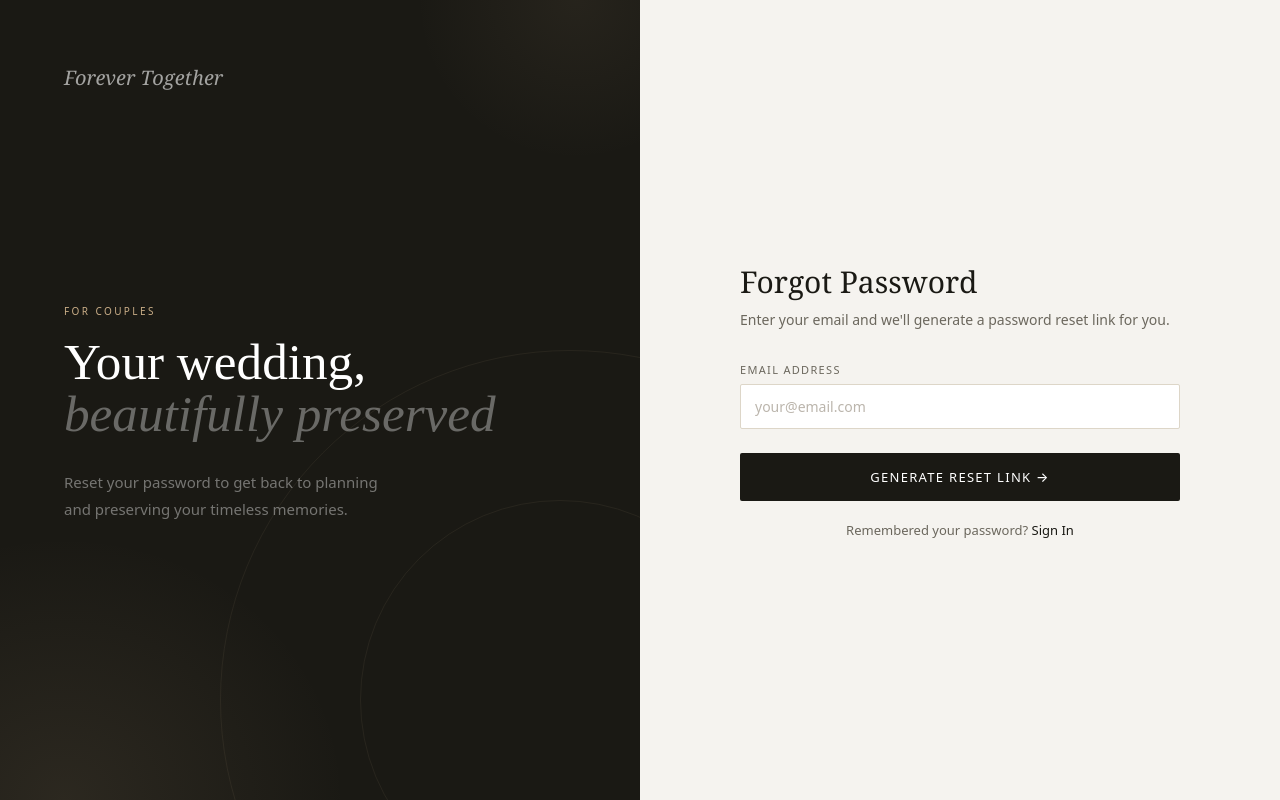
After one commit to mohamedbenhadjer/wedding-project, a PHP site: page /forgot-password.php in a window 1280 px wide. The commit adds this page. Run offline with PHP 8.4, Linux system fonts and the light colour scheme.

Commit message:
Implement password reset functionality with new pages and database schema updates

```diff
--- a/public/couple-signup.php
+++ b/public/couple-signup.php
@@ -175,6 +175,9 @@ body{font-family:var(--sans);background:var(--ink);color:var(--white);min-height
         <input type="hidden" name="mode" value="login">
         <div class="field"><label>Email Address</label><input type="email" name="email" placeholder="your@email.com" required></div>
         <div class="field"><label>Password</label><input type="password" name="password" placeholder="Your password" required></div>
+        <div class="field" style="text-align: right; margin-top: -10px; margin-bottom: 20px;">
+          <a href="forgot-password.php" style="color: var(--gold); font-size: 0.9em; text-decoration: none;">Forgot Password?</a>
+        </div>
         <button type="submit" class="btn-submit">Sign In &rarr;</button>
       </form>
       <p class="switch-link">New here? <a href="?mode=signup">Create your wedding</a></p>
--- /dev/null
+++ b/public/forgot-password.php
@@ -0,0 +1,132 @@
+<?php
+require_once __DIR__ . '/../includes/auth.php';
+require_once __DIR__ . '/../includes/csrf.php';
+
+startSession();
+if (currentCouple()) redirect('couple-dashboard.php');
+
+$err = null;
+$success = null;
+$resetLink = null;
+
+if ($_SERVER['REQUEST_METHOD'] === 'POST') {
+  verifyCsrf();
+  $email = strtolower(trim($_POST['email'] ?? ''));
+
+  if ($email === '') {
+    $err = 'Please enter your email address.';
+  } elseif (!filter_var($email, FILTER_VALIDATE_EMAIL)) {
+    $err = 'That email address looks off.';
+  } else {
+    $pdo = db();
+    $stmt = $pdo->prepare('SELECT email FROM couples WHERE email = ?');
+    $stmt->execute([$email]);
+    if ($stmt->fetch()) {
+      $token = bin2hex(random_bytes(32));
+      $expires = date('Y-m-d H:i:s', time() + 3600); // 1 hour
+
+      $pdo->prepare('UPDATE couples SET reset_token = ?, reset_expires = ? WHERE email = ?')
+          ->execute([$token, $expires, $email]);
+
+      $protocol = (!empty($_SERVER['HTTPS']) && $_SERVER['HTTPS'] !== 'off') ? "https://" : "http://";
+      $host = $_SERVER['HTTP_HOST'];
+      $resetLink = $protocol . $host . dirname($_SERVER['PHP_SELF']) . '/reset-password.php?token=' . $token;
+
+      $success = 'Password reset token generated successfully.';
+    } else {
+      $err = 'No account found with that email address.';
+    }
+  }
+}
+?>
+<!DOCTYPE html>
+<html lang="en">
+<head>
+<meta charset="UTF-8">
+<meta name="viewport" content="width=device-width, initial-scale=1.0">
+<title>Forgot Password - Forever Together</title>
+<style>
+:root{--ink:#1a1914;--muted:#6b675d;--bg:#f5f3ef;--gold:#c9ad87;--err:#bc4c4c;--sans:system-ui,-apple-system,sans-serif;--serif:"PP Editorial New",Georgia,serif;--cormo:"Cormorant Garamond",serif}
+*{box-sizing:border-box;margin:0;padding:0}
+body{background:var(--bg);color:var(--ink);font-family:var(--sans);display:grid;grid-template-columns:1fr 1fr;min-height:100vh}
+.left{background:var(--ink);color:#fff;padding:64px;display:flex;flex-direction:column;justify-content:space-between;position:relative;overflow:hidden}
+.left::before{content:'';position:absolute;inset:0;background:radial-gradient(ellipse 80% 60% at 10% 100%,rgba(201,173,135,0.1) 0%,transparent 55%),radial-gradient(ellipse 50% 40% at 90% 0%,rgba(201,173,135,0.07) 0%,transparent 50%)}
+.lr{position:absolute;border-radius:50%;border:1px solid rgba(201,173,135,0.08);pointer-events:none}
+.lr1{width:400px;height:400px;bottom:-100px;right:-120px}
+.lr2{width:700px;height:700px;bottom:-250px;right:-280px}
+.left-logo{font-family:var(--serif);font-style:italic;font-size:20px;color:rgba(255,255,255,0.6);text-decoration:none;position:relative;z-index:1}
+.left-mid{position:relative;z-index:1;flex:1;display:flex;flex-direction:column;justify-content:center}
+.left-eyebrow{font-size:10px;letter-spacing:0.24em;text-transform:uppercase;color:var(--gold);margin-bottom:18px;font-weight:500}
+.left-title{font-family:var(--cormo);font-size:clamp(44px,4vw,68px);font-weight:300;line-height:1;margin-bottom:10px}
+.left-title em{font-style:italic;color:rgba(255,255,255,0.35)}
+.left-desc{font-size:15px;color:rgba(255,255,255,0.4);font-weight:300;line-height:1.8;max-width:340px;margin-top:20px}
+.left-bottom{position:relative;z-index:1}
+.left-steps{display:flex;flex-direction:column;gap:14px}
+.ls{display:flex;align-items:center;gap:14px}
+.ls-dot{width:28px;height:28px;border-radius:50%;background:rgba(201,173,135,0.1);border:1px solid rgba(201,173,135,0.25);display:flex;align-items:center;justify-content:center;font-family:var(--cormo);font-size:16px;color:var(--gold);flex-shrink:0}
+.ls-text{font-size:13px;color:rgba(255,255,255,0.4);font-weight:300}
+.right{display:flex;align-items:center;justify-content:center;padding:48px 56px;min-height:100vh;background:var(--bg)}
+.form-card{width:100%;max-width:440px}
+.form-title{font-family:var(--serif);font-size:30px;font-weight:400;color:var(--ink);margin-bottom:6px}
+.form-sub{font-size:14px;color:var(--muted);font-weight:300;margin-bottom:30px;line-height:1.65}
+.field{margin-bottom:18px}
+.field label{display:block;font-size:11px;font-weight:500;letter-spacing:0.12em;text-transform:uppercase;color:var(--muted);margin-bottom:7px}
+.field input{width:100%;padding:12px 14px;font-family:var(--sans);font-size:14px;color:var(--ink);background:#fff;border:1px solid #ddd6c8;border-radius:2px;outline:none;transition:border-color 0.2s,box-shadow 0.2s}
+.field input:focus{border-color:var(--gold);box-shadow:0 0 0 3px rgba(201,173,135,0.12)}
+.field input::placeholder{color:#bbb5ac}
+.alert{padding:11px 14px;border-radius:2px;font-size:13px;margin-bottom:16px;background:#fdf0f0;border:1px solid #e8c4c4;color:var(--err)}
+.success-alert{padding:11px 14px;border-radius:2px;font-size:13px;margin-bottom:16px;background:#f0fdf4;border:1px solid #c4e8c6;color:#2e6b30}
+.local-link-box {padding:15px; background: #fff; border: 1px dashed var(--gold); border-radius: 4px; margin-bottom: 20px; font-size: 13px; word-break: break-all;}
+.btn-submit{width:100%;padding:15px;font-family:var(--sans);font-size:13px;font-weight:500;letter-spacing:0.1em;text-transform:uppercase;background:var(--ink);color:#fff;border:none;border-radius:2px;cursor:pointer;transition:background 0.2s;margin-top:6px}
+.btn-submit:hover{background:#2a2820}
+.switch-link{text-align:center;font-size:13px;color:var(--muted);margin-top:20px}
+.switch-link a{color:var(--ink);font-weight:500;text-decoration:none}
+.switch-link a:hover{text-decoration:underline}
+@media(max-width:768px){body{grid-template-columns:1fr}.left{display:none}.right{padding:32px 24px}}
+</style>
+</head>
+<body>
+<div class="left">
+  <div class="lr lr1"></div><div class="lr lr2"></div>
+  <a href="index.php" class="left-logo">Forever Together</a>
+  <div class="left-mid">
+    <p class="left-eyebrow">For Couples</p>
+    <h1 class="left-title">Your wedding,<br><em>beautifully preserved</em></h1>
+    <p class="left-desc">Reset your password to get back to planning and preserving your timeless memories.</p>
+  </div>
+</div>
+
+<div class="right">
+  <div class="form-card">
+    <h2 class="form-title">Forgot Password</h2>
+    <p class="form-sub">Enter your email and we'll generate a password reset link for you.</p>
+
+    <?php if ($err): ?>
+      <div class="alert"><?= htmlspecialchars($err) ?></div>
+    <?php endif; ?>
+
+    <?php if ($success): ?>
+      <div class="success-alert"><?= htmlspecialchars($success) ?></div>
+      <?php if ($resetLink): ?>
+        <div class="local-link-box">
+          <strong>Local Dev Note:</strong> Email sending is bypassed. Click the link to reset your password:<br><br>
+          <a href="<?= htmlspecialchars($resetLink) ?>" style="color:var(--gold); font-weight: 500; text-decoration: underline;"><?= htmlspecialchars($resetLink) ?></a>
+        </div>
+      <?php endif; ?>
+    <?php endif; ?>
+
+    <form method="post">
+      <?= csrfField() ?>
+      <div class="field">
+        <label>Email Address</label>
+        <input type="email" name="email" placeholder="your@email.com" required>
+      </div>
+
+      <button type="submit" class="btn-submit">Generate Reset Link &rarr;</button>
+    </form>
+
+    <p class="switch-link">Remembered your password? <a href="couple-login.php">Sign In</a></p>
+  </div>
+</div>
+</body>
+</html>
--- a/sql/schema.sql
+++ b/sql/schema.sql
@@ -14,6 +14,8 @@ CREATE TABLE couples (
   name1        VARCHAR(100) NOT NULL,
   name2        VARCHAR(100) NOT NULL,
   wedding_id   CHAR(8)      NOT NULL UNIQUE,
+  reset_token  VARCHAR(255) DEFAULT NULL,
+  reset_expires DATETIME    DEFAULT NULL,
   created_at   DATETIME     DEFAULT CURRENT_TIMESTAMP
 ) ENGINE=InnoDB;
 
--- /dev/null
+++ b/sql/schema_update.sql
@@ -0,0 +1 @@
+ALTER TABLE couples ADD COLUMN reset_token VARCHAR(255) DEFAULT NULL; ALTER TABLE couples ADD COLUMN reset_expires DATETIME DEFAULT NULL;
```
Also changed, not shown: public/reset-password.php (added, +132 -0 lines).
